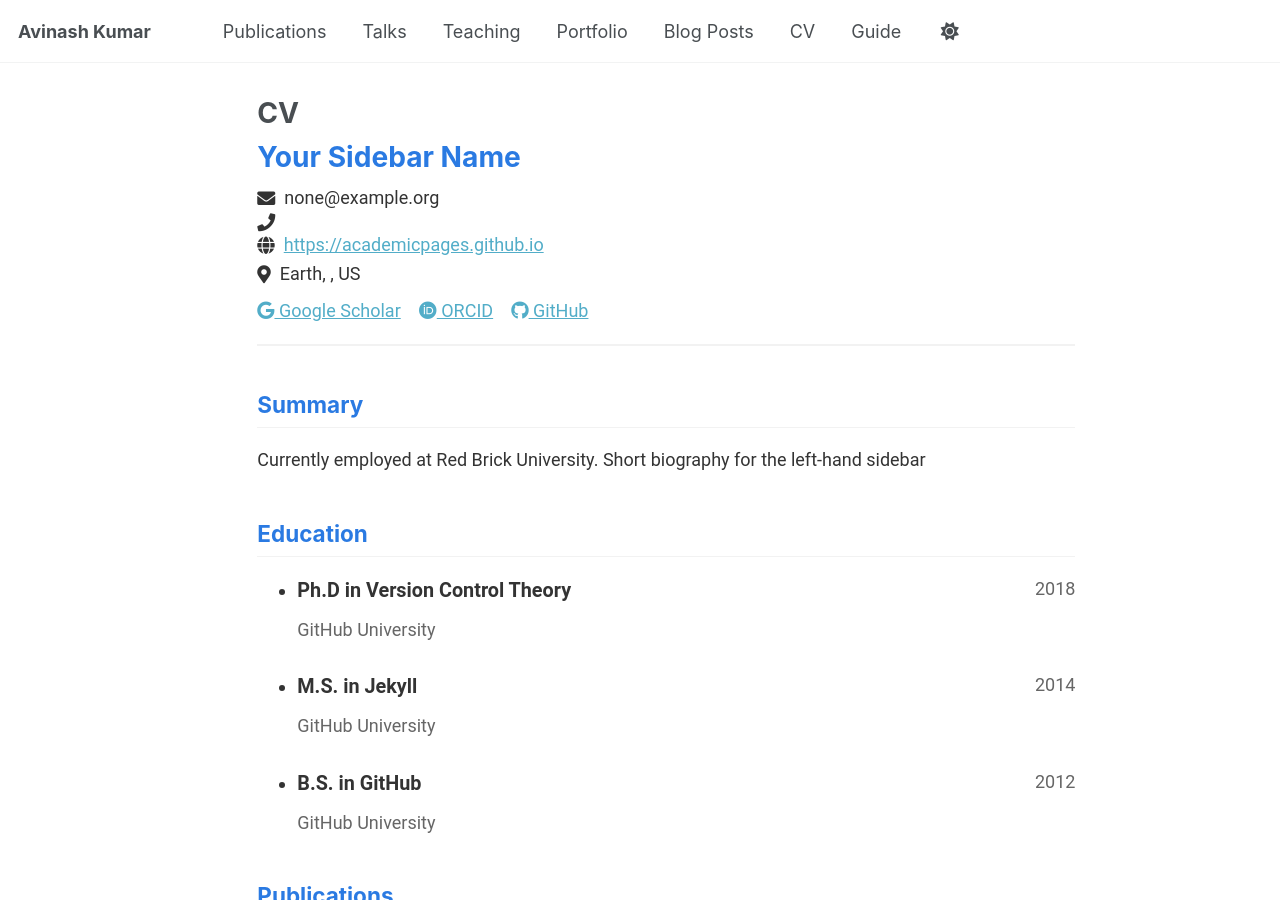
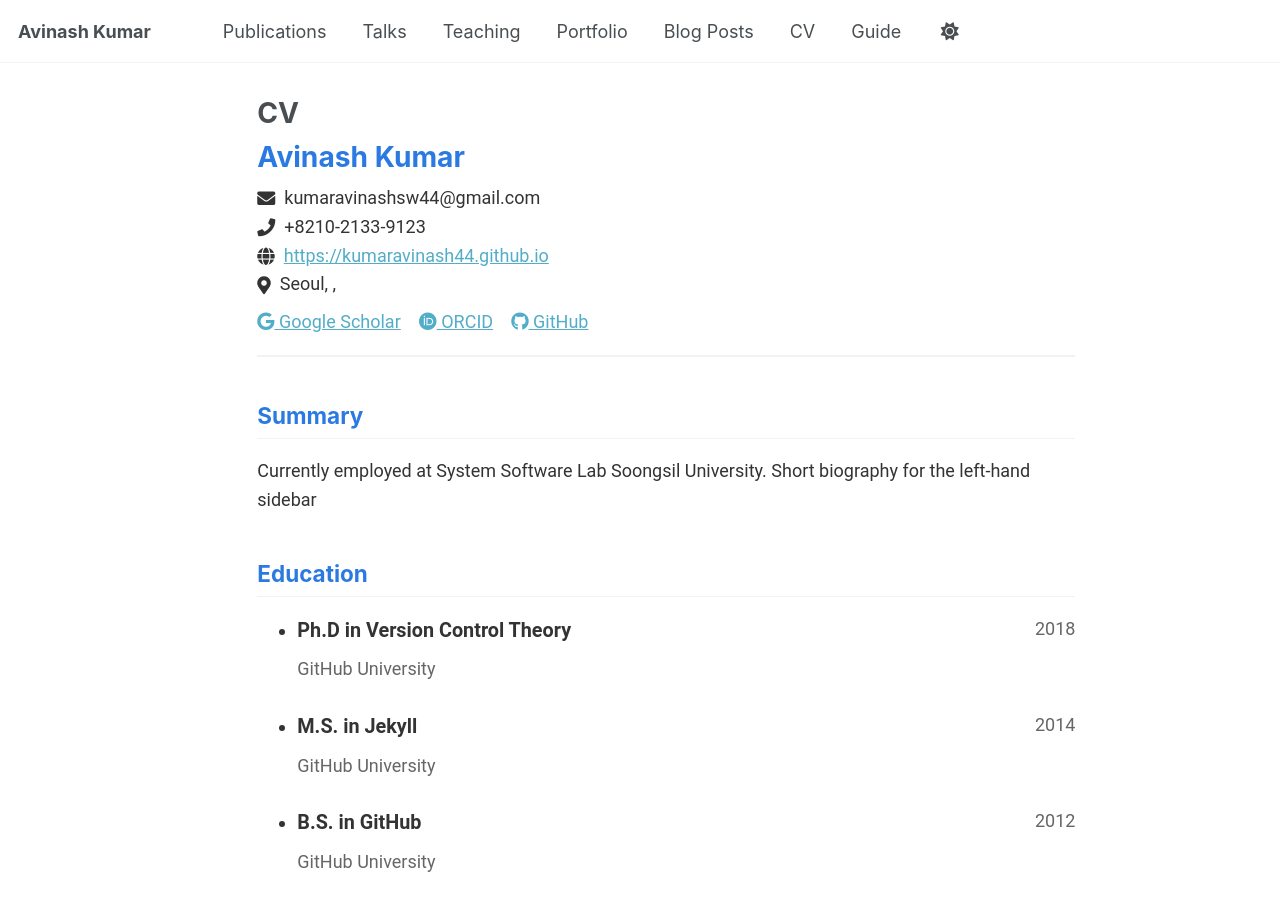
Before and after one commit to KumarAvinash44/KumarAvinash44.github.io, a Jekyll site: the page built from _pages/cv-json.md, in a window 1280 px wide and 900 px high. Built offline with Jekyll 4.4.1, drawn with Linux system fonts in a browser that asks for light colours.

Commit message:
Update cv.json

```diff
--- a/_data/cv.json
+++ b/_data/cv.json
@@ -1,15 +1,15 @@
 {
   "basics": {
-    "name": "Your Sidebar Name",
-    "email": "none@example.org",
-    "phone": "",
-    "website": "https://academicpages.github.io",
-    "summary": "Currently employed at Red Brick University. Short biography for the left-hand sidebar",
+    "name": "Avinash Kumar",
+    "email": "kumaravinashsw44@gmail.com",
+    "phone": "+8210-2133-9123",
+    "website": "https://kumaravinash44.github.io",
+    "summary": "Currently employed at System Software Lab Soongsil University. Short biography for the left-hand sidebar",
     "location": {
       "address": "",
       "postalCode": "",
-      "city": "Earth",
-      "countryCode": "US",
+      "city": "Seoul",
+      "countryCode": "",
       "region": ""
     },
     "profiles": [
```
